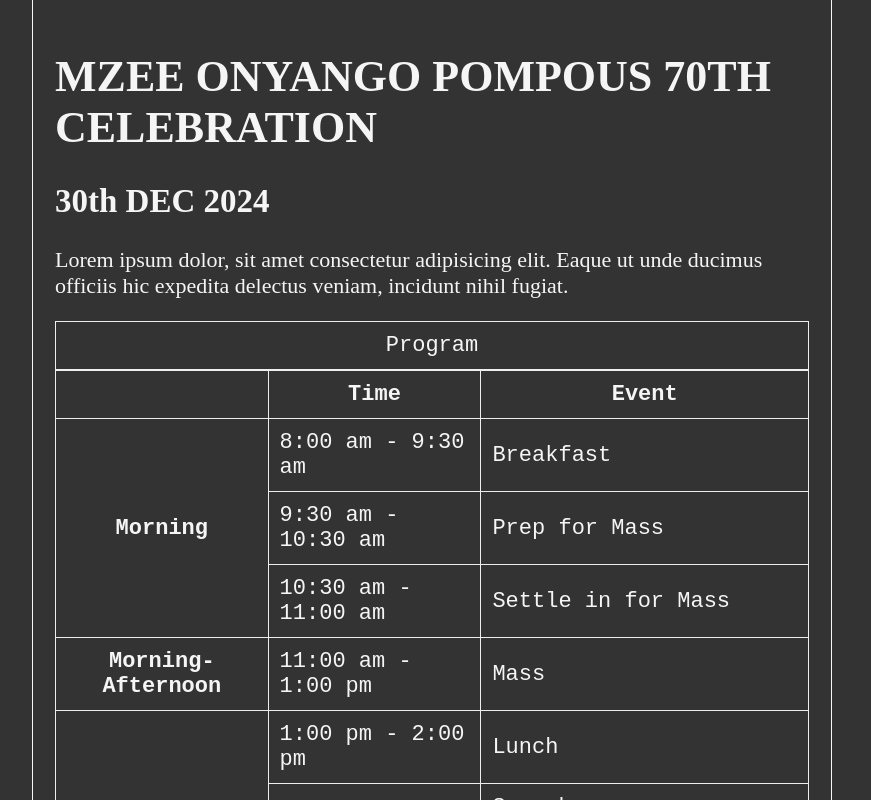
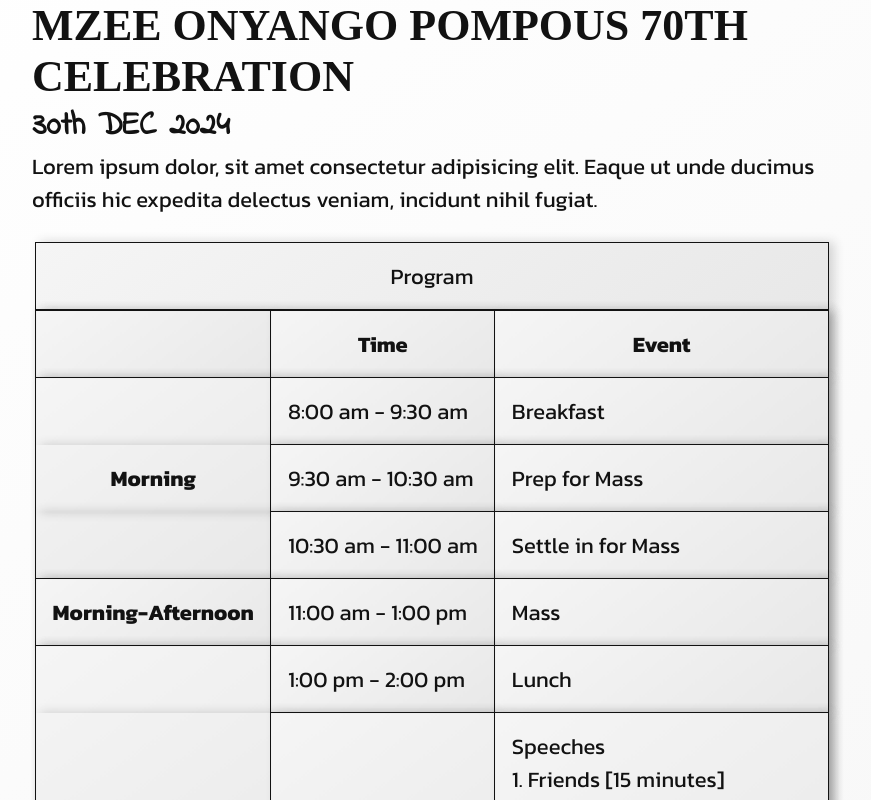
Before and after one commit to DumbFace-52/baba-aoko, a plain HTML site: page index.html in a window 1280 px wide. Shown: the top 800 px of the page, without its empty margins (208-1079 px from the left). Drawn offline with Linux system fonts and the light colour scheme; a web font is replaced by a local one.

Commit message:
Update to Initial Commit

```diff
--- a/Assets/styles/main.css
+++ b/Assets/styles/main.css
@@ -1,38 +1,137 @@
-* {
-    box-sizing: border-box;
+/* || Google Fonts */
+@import url('https://fonts.googleapis.com/css2?family=Bebas+Neue&family=Caprasimo&family=Grenze+Gotisch:wght@100..900&family=Indie+Flower&family=Kanit:ital,wght@0,100;0,200;0,300;0,400;0,500;0,600;0,700;0,800;0,900;1,100;1,200;1,300;1,400;1,500;1,600;1,700;1,800;1,900&family=Knewave&family=Markazi+Text:wght@400..700&family=Merriweather:ital,wght@0,300;0,400;0,700;0,900;1,300;1,400;1,700;1,900&family=Oleo+Script:wght@400;700&family=Pacifico&family=Patrick+Hand&family=Roboto:ital,wght@0,100;0,300;0,400;0,500;0,700;0,900;1,100;1,300;1,400;1,500;1,700;1,900&family=Sour+Gummy:ital,wght@0,100..900;1,100..900&family=Tillana:wght@400;500;600;700;800&family=Ubuntu:ital,wght@0,300;0,400;0,500;0,700;1,300;1,400;1,500;1,700&display=swap');
+
+/* || Reset */
+*,
+*::before,
+*::after {
+  margin: 0;
+  padding: 0;
+  box-sizing: border-box;
 }
 
+/* || Utilities */
+.off-screen {
+  position: absolute;
+  left: -9999px;
+}
+
+.flex {
+  display: flex;
+}
+
+.nowrap {
+  white-space: nowrap;
+}
+
+/* || Variables */
+:root {
+    /* Fonts */
+    --font1: "Indie Flower", serif;
+    --font2: "Caprasimo", serif;
+    --font3: "Kanit", serif;
+
+    /* Light Mode Colors */
+    --PRIMARY-C: #121212;
+    --SECONDARY-C: #1a1a1a;
+    --TERTIARY-C: #2a2a2a;
+
+    /* Gradient */
+    --BGC: linear-gradient(145deg, #ffffff, #f5f5f5);
+    --BGC2: linear-gradient(145deg, #f5f5f5, #e8e8e8);
+    --BGC3: linear-gradient(145deg, #e0e0e0, #d6d6d6);
+    --BGC-FADE: linear-gradient(
+      145deg,
+      rgba(255, 255, 255, 0.9),
+      rgba(245, 245, 245, 0.9)
+    );
+    --BGC-FADE2: linear-gradient(
+      145deg,
+      rgba(255, 255, 255, 0.7),
+      rgba(230, 230, 230, 0.7)
+    );
+
+    /* General */
+    --BOX-SHADOW: 5px 0 10px rgba(50, 50, 50, 0.2);
+    --BTN-BGC1: linear-gradient(to bottom right, #ffffff, #f0f0f0);
+    --BTN-BGC2: linear-gradient(45deg, #e6e6e6, #fafafa);
+    --BTN-BGC3: linear-gradient(to bottom, #fefefe, #dcdcdc);
+    --BGC-HR: linear-gradient(to right, #f1f1f1, #b5b5b5, #e0e0e0);
+  }
+
+  /* || Dark Mode */
+  @media (prefers-color-scheme: dark) {
+    :root {
+      /* Dark Mode Colors */
+      --PRIMARY-C: #ffd700;
+      --SECONDARY-C: #b8860b;
+      --TERTIARY-C: #8b7500;
+
+      /* Gradient */
+      --BGC: linear-gradient(145deg, #000000, #121212);
+      --BGC2: linear-gradient(145deg, #0d0d0d, #1a1a1a);
+      --BGC3: linear-gradient(145deg, #1f1f1f, #2a2a2a);
+      --BGC-FADE: linear-gradient(
+        145deg,
+        rgba(0, 0, 0, 0.9),
+        rgba(18, 18, 18, 0.9)
+      );
+      --BGC-FADE2: linear-gradient(
+        145deg,
+        rgba(0, 0, 0, 0.7),
+        rgba(32, 32, 32, 0.7)
+      );
+
+      /* General */
+      --BOX-SHADOW: 5px 0 10px rgba(255, 215, 0, 0.5);
+      --BTN-BGC1: linear-gradient(to bottom right, #ffd700, #8b7500);
+      --BTN-BGC2: linear-gradient(45deg, #b8860b, #1a1a1a);
+      --BTN-BGC3: linear-gradient(to bottom, #ffd700, #4b4b4b);
+      --BGC-HR: linear-gradient(to right, #ffd700, #b8860b, #8b7500);
+    }
+  }
+
+/* || General */
 html {
     font-size: 22px;
+    font-family: var(--font2);
 }
 
 body {
-
+    display: flex;
+    flex-direction: column;
+    align-items: center;
+    justify-content: center;
     min-height: 100vh;
     max-width: 800px;
     margin: 0 auto;
-    padding: 1rem;
-    border-left: 1px solid ;
-    border-right: 1px solid ;
-    background-color:#333;
-    color: whitesmoke;
+    background: var(--BGC);
+    color: var(--PRIMARY-C);
+    transition: all 0.5s ease-in-out;
 }
 
-a {
-    color: aliceblue;
+h1 {
+  font-family: var(--font2);
 }
 
-a:visited {
-    color: lightgray;
+h2 {
+  font-family: var(--font1);
 }
 
-a:hover, a:active {
-    color: #eee
+p {
+  font-family: var(--font3);
 }
 
 table, tr, th, td, caption {
-    border: 1px solid #eee;
-    font-family: 'Courier New', Courier, monospace;
+    border: 1px solid var(--PRIMARY-C);
+    font-family: var(--font3);
+    box-shadow: var(--BOX-SHADOW);
+    background: var(--BGC2);
     border-collapse: collapse;
-    padding: 0.5rem;
+    padding: 0.75rem;
 }
+
+
+.footer {
+  font-family: var(--font1);
+}
--- a/index.html
+++ b/index.html
@@ -10,14 +10,14 @@
     <!-- Link to Favicon -->
 
     <!-- Link to Font Awesome -->
-
+    <link href="https://cdnjs.cloudflare.com/ajax/libs/font-awesome/6.0.0-beta3/css/all.min.css" rel="stylesheet" type="text/css">
     <!-- Link to CSS -->
     <link rel="stylesheet" href="Assets/styles/main.css" type="text/css">
     <!-- Link to External Script -->
 
 </head>
 <body>
-    <header>
+    <header class="header">
         <h1>MZEE ONYANGO POMPOUS 70TH CELEBRATION</h1>
         <h2>30th DEC 2024</h2>
         <p>
@@ -25,8 +25,10 @@
         </p>
     </header>
 
-    <main>
-        <table>
+    <br>
+
+    <main id="main">
+        <table class ="table">
             <caption>Program</caption>
             <thead>
                 <tr>
@@ -146,7 +148,7 @@
                   </tr>
             </tbody>
 
-            <tfoot>
+            <tfoot class="table-footer">
                 <tr>
                   <td colspan="3">
                     MC: MR OTIENO OTUO
@@ -160,8 +162,9 @@
         </table>
     </main>
 
-    <footer>
-        <hr>
+    <br>
+
+    <footer class="footer">
         &copy; 2022 DumbFace. All rights reserved.
     </footer>
 
```
